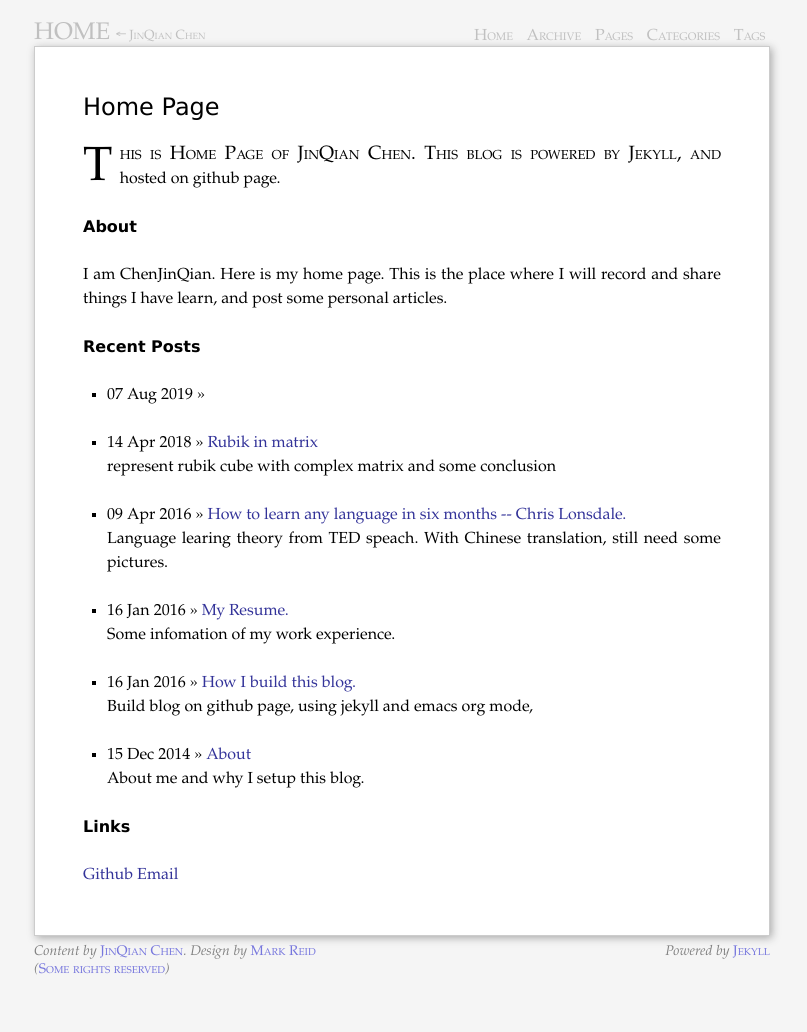
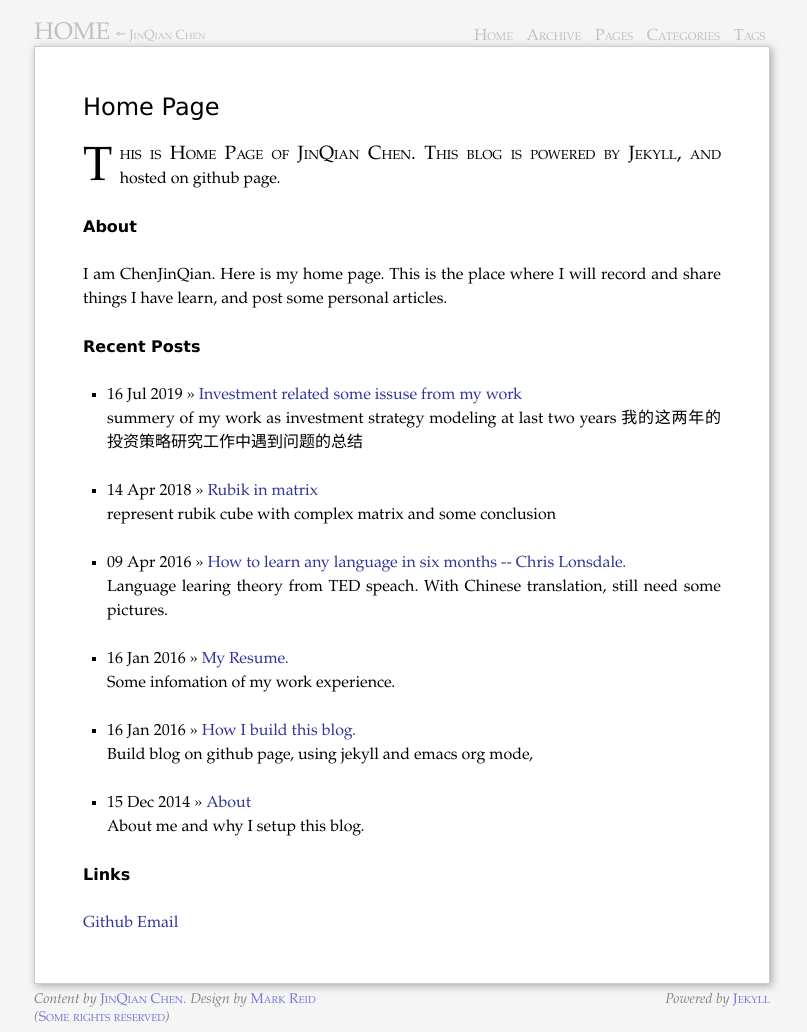
Before and after one commit to chenjinqian/chenjinqian.github.io, a Jekyll site: the page built from index.md, in a window 1280 px wide. Shown: the whole page, without its empty margins (238-1045 px from the left). Built offline with Jekyll 4.4.1, drawn with Linux system fonts in a browser that asks for light colours; before the commit the page ends 984 px from its top, so only the background shows below that.

Commit message:
make outline, page fail,m re-commit

```diff
--- a/_posts/2019-07-16-Investment-related-some-issuses.markdown
+++ b/_posts/2019-07-16-Investment-related-some-issuses.markdown
@@ -1,8 +1,7 @@
 ---
 layout: post
 title: Investment related some issuse from my work
-excerpt: summery of my work as investment strategy modeling at last two years.
-我的这两年的投资策略研究工作中遇到问题的总结
+excerpt: summery of my work as investment strategy modeling at last two years 我的这两年的投资策略研究工作中遇到问题的总结
 categories:
     - tech
 tags:
```
